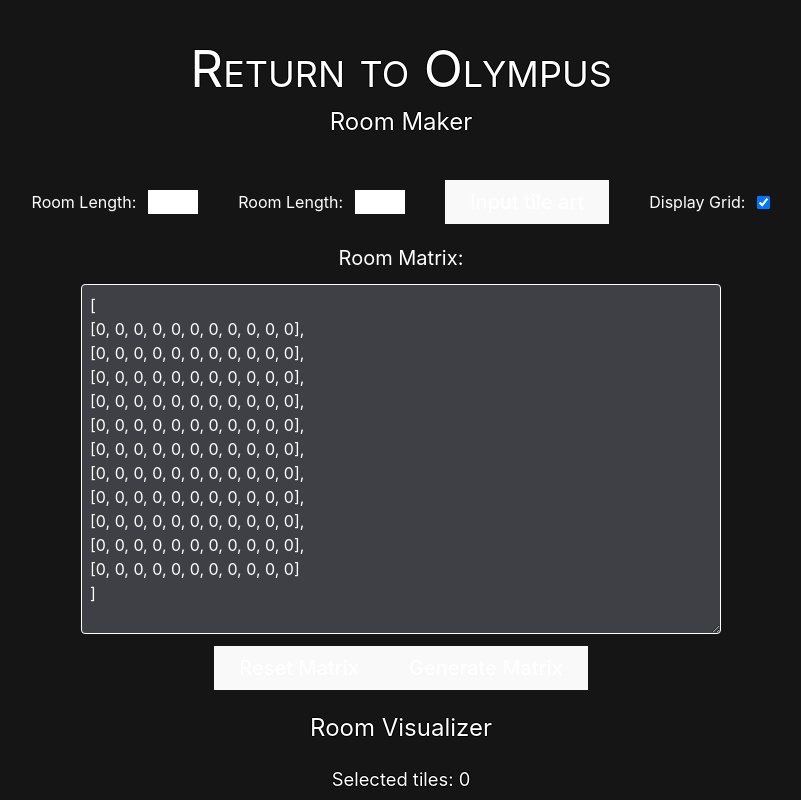
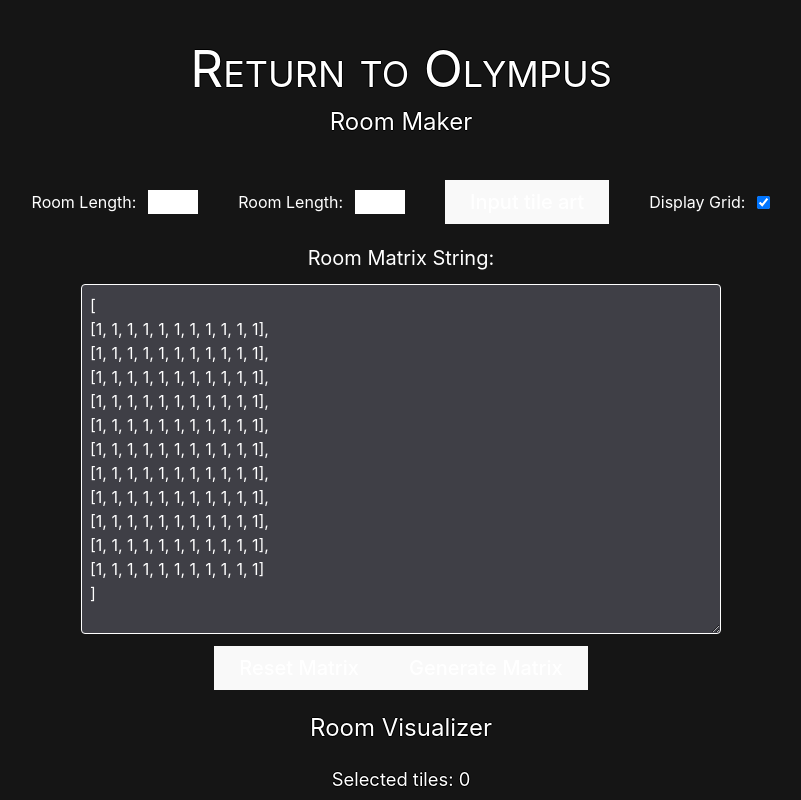
Before and after one commit to codetrifecta/rto-room-maker, a React (Vite) app: page / in a window 1280 px wide. Shown: the top 800 px of the page, without its empty margins (239-1040 px from the left). Built offline with nearby package versions, Linux system fonts and the light colour scheme; a web font is replaced by a local one.

Commit message:
Update room matrix string when room matrix changes

```diff
--- a/src/App.tsx
+++ b/src/App.tsx
@@ -15,6 +15,7 @@ function App() {
   const [roomMatrixStr, setRoomMatrixStr] = useState<string>('');
 
   const {
+    roomMatrix,
     roomLength,
     displayGrid,
     setDisplayGrid,
@@ -51,10 +52,50 @@ function App() {
     return roomMatrixString;
   };
 
-  // When room length input changes, generate default room matrix
+  // When room length input changes,
+  // generate default room matrix
   useEffect(() => {
     generateDefaultRoomMatrix(roomLength);
   }, [roomLength]);
+
+  // When room matrix changes,
+  // update room matrix string
+  useEffect(() => {
+    let roomMatrixString = '[\n';
+    for (let row = 0; row < roomLength; row++) {
+      roomMatrixString += '[';
+      for (let col = 0; col < roomLength; col++) {
+        // Create empty room matrix
+
+        switch (roomMatrix[row][col]) {
+          case TILE_TYPE.NULL:
+            roomMatrixString += TILE_TYPE.NULL;
+            break;
+          case TILE_TYPE.WALL:
+            roomMatrixString += TILE_TYPE.WALL;
+            break;
+          case TILE_TYPE.DOOR:
+            roomMatrixString += TILE_TYPE.DOOR;
+            break;
+          default:
+            roomMatrixString += TILE_TYPE.FLOOR;
+            break;
+        }
+
+        if (col !== roomLength - 1) {
+          roomMatrixString += ', ';
+        }
+      }
+      roomMatrixString += ']';
+      if (row !== roomLength - 1) {
+        roomMatrixString += ',\n';
+      }
+    }
+
+    roomMatrixString += '\n]';
+
+    setRoomMatrixStr(roomMatrixString);
+  }, [roomMatrix]);
 
   const handleRoomLengthChange = (val: string) => {
     if (val === '') {
@@ -188,7 +229,7 @@ function App() {
       <div className="mb-5 relative w-[50%] flex flex-col items-center">
         <div className="mb-3">
           <label htmlFor="roomMatrix" className="text-xl">
-            Room Matrix:
+            Room Matrix String:
           </label>
         </div>
         <textarea
--- a/src/constants.ts
+++ b/src/constants.ts
@@ -2,8 +2,8 @@ export const DEFAULT_ROOM_LENGTH = 11;
 export const DEFAULT_TILE_SIZE = 48;
 
 export enum TILE_TYPE {
-  NULL = -1,
-  FLOOR = 0,
-  WALL = 1,
-  DOOR = 2,
+  NULL = 0,
+  FLOOR = 1,
+  WALL = 2,
+  DOOR = 3,
 }
```
